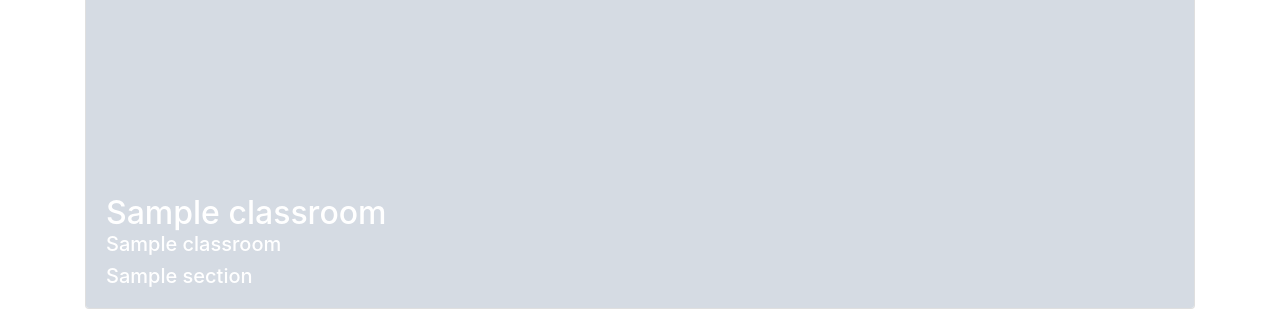
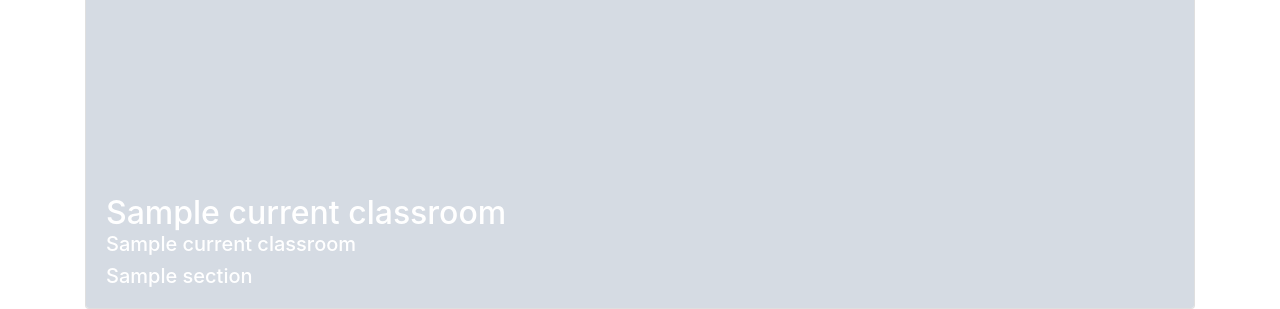
Before and after one commit to hasan-nazmul/Class-Mate, a Django app: template ClassMate/ClassroomHandler/templates/classroom.html in a window 1280 px wide. Shown: the part 540-849 px from the top of the page. Run offline with Django 3.2, Linux system fonts and the light colour scheme; the template is opened without the code that fills it: most values are stand-ins (such as "Sample title", 1, 10 or a date in 2020); grey boxes marked "Sample" are stand-in pictures; some libraries are stand-ins or nearby versions.

Commit message:
Examination UI updated

```diff
--- a/ClassMate/ClassMate/urls.py
+++ b/ClassMate/ClassMate/urls.py
@@ -26,13 +26,14 @@ from django.contrib.staticfiles.urls import staticfiles_urlpatterns
 
 urlpatterns = [
     path('', landing_page, name='landing_page'),
-    path('test/', test, name='test'),
     path('login/', login_page, name='login_page'),
     path('logout/', logout_page, name='logout_page'),
     path('signup/', signup_page, name='signup_page'),
     path('home/', home, name='home'),
     path('classroom/<class_id>/', classroom, name='classroom'),
     path('examroom/<class_id>/', examroom, name='examroom'),
+    path('create-exam/<class_id>/', create_exam, name='create_exam'),
+    path('set-question/<class_id>/', set_question, name='set_question'),
     path('peoples/<class_id>/', peoples, name='peoples'),
     path('admin/', admin.site.urls),
 ]
--- a/ClassMate/ClassroomHandler/models.py
+++ b/ClassMate/ClassroomHandler/models.py
@@ -21,6 +21,11 @@ class Classroom(models.Model):
         verbose_name = 'Classroom'
         verbose_name_plural = 'Classrooms'
         db_table = 'classroom_table'
+
+
+class CurrentClassroom(models.Model):
+    current_classroom = models.ForeignKey(Classroom, on_delete=models.CASCADE, related_name='current_classroom')
+
 
 class Teaching(models.Model):
     teaching_class = models.ForeignKey(Classroom, on_delete=models.CASCADE, related_name='teaching')
--- a/ClassMate/ClassroomHandler/templates/classroom.html
+++ b/ClassMate/ClassroomHandler/templates/classroom.html
@@ -6,9 +6,9 @@
 <div class="container mt-3">
   <div class="card">
 
-    {% if classroom.cover_image %}
+    {% if classroom.current_classroom.cover_image %}
       <img
-        src="/media/{{ classroom.cover_image }}"
+        src="/media/{{ classroom.current_classroom.cover_image }}"
         style="width: 100%; height: 50%"
         class="card-img img-fluid"
         alt="Class Cover"
@@ -27,18 +27,18 @@
     <div
       class="card-img-overlay text-white d-flex flex-column justify-content-end"
     >
-      <h2 class="card-title mb-0">{{classroom.class_name}}</h2>
-      {% if classroom.subject %}
-        <h5 class="card-text">{{classroom.subject}}</h5>
+      <h2 class="card-title mb-0">{{classroom.current_classroom.class_name}}</h2>
+      {% if classroom.current_classroom.subject %}
+        <h5 class="card-text">{{classroom.current_classroom.subject}}</h5>
       {% endif %}
-      {% if classroom.subject %}
-        <h5 class="card-text">{{classroom.section}}</h5>
+      {% if classroom.current_classroom.subject %}
+        <h5 class="card-text">{{classroom.current_classroom.section}}</h5>
       {% endif %}
 
     </div>
   </div>
 
-  {% if request.user == classroom.teacher %}
+  {% if request.user == classroom.current_classroom.teacher %}
   <div class="d-flex">
     <div class="mt-3 card mr-2 col col-lg-4">
         <form class="card-body" method="post" enctype="multipart/form-data">
--- a/ClassMate/ExamHandler/templates/createexam.html
+++ b/ClassMate/ExamHandler/templates/createexam.html
@@ -1,6 +1,6 @@
 {% extends "base.html" %}
 {% block title %}
-    Examroom
+    Create Exam
 {% endblock %}
 {% block start %}
 
--- a/ClassMate/ExamHandler/templates/examroom.html
+++ b/ClassMate/ExamHandler/templates/examroom.html
@@ -8,7 +8,7 @@
 <div class="card text-center mt-5">
 
   <div class="card-header">
-    <a href="#" class="btn btn-primary btn-lg">Create Exams +</a>
+    <a href="{% url 'create_exam' class_id %}" class="btn btn-primary btn-lg">Create Exams +</a>
   </div>
 
   <div class="card-body">
--- a/ClassMate/Home/views.py
+++ b/ClassMate/Home/views.py
@@ -9,6 +9,7 @@ from ClassroomHandler.models import *
 # Create your views here.
 @login_required(login_url='/login/')
 def home(req):
+    CurrentClassroom.objects.all().delete()
     if req.method == 'POST':
         data = req.POST
 
--- a/ClassMate/UserHandler/templates/base.html
+++ b/ClassMate/UserHandler/templates/base.html
@@ -29,10 +29,10 @@
                 <a class="nav-link active" aria-current="page" href="/home/">Home</a>
               </li>
               <li class="nav-item">
-              <a class="nav-link" href="{% url 'examroom' classroom.class_id %}">Examroom</a>
+                <a class="nav-link" href="{% url 'examroom' classroom.current_classroom.class_id %}">Examroom</a>
               </li>
               <li class="nav-item">
-              <a class="nav-link" href="{% url 'peoples' classroom.class_id %}">
+                <a class="nav-link" href="{% url 'peoples' classroom.current_classroom.class_id %}">
                 Peoples
                 </a>
               </li>
```
Also changed, not shown: ClassMate/ClassroomHandler/views.py (+7 -11 lines), ClassMate/ExamHandler/views.py (+11 -6 lines), ClassMate/ClassroomHandler/migrations/0001_initial.py, ClassMate/ClassroomHandler/migrations/0002_initial.py, ClassMate/ClassroomHandler/migrations/0003_currentclassroom.py, ClassMate/ExamHandler/migrations/0001_initial.py, ClassMate/UserHandler/migrations/0001_initial.py, ClassMate/public/static/classroom_covers/d6d19b418fc798ee609e0b14ad10d17d462da52d5b5d3541.jpg (deleted), ClassMate/public/static/classroom_covers/d6d19b418fc798ee609e0b14ad10d17d462da52d5b5d3541_ikDFwEg.jpg (deleted), ClassMate/public/static/classroom_covers/e681fbc26274440d28f9a156318a9614c9b635d7d7e9321d.jpg (deleted), ClassMate/public/static/classroom_covers/hot-air-balloon-736879_1920.jpg (deleted), ClassMate/public/static/classroom_covers/pexels-francesco-ungaro-2325447.jpg (deleted), ClassMate/public/static/classroom_covers/wp8826053-neon-night-wallpapers.jpg (added). Lines whose indentation alone changed are shown as unchanged.
